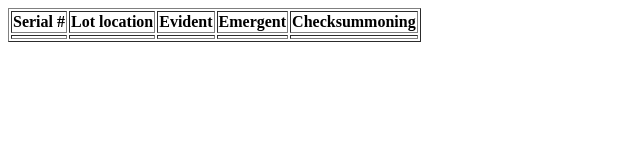
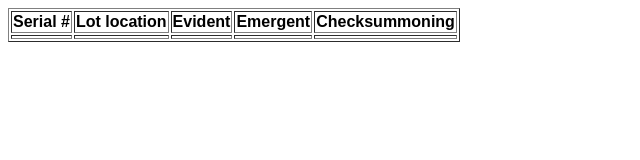
Before and after one commit to ttb-pot8o/potato-id, a plain HTML site: page index.html in a window 1280 px wide. Shown: the whole page, without its empty margins (0-640 px from the left). Drawn offline with Linux system fonts and the light colour scheme; no server answers.

Commit message:
Update index.css

```diff
--- a/index.css
+++ b/index.css
@@ -8,3 +8,7 @@
 	}
 	.check {background-color:  #a8f0ec
 	}
+	th {font-weight: bold
+	}
+	table {font-family: arial, sans-serif
+	}
```
